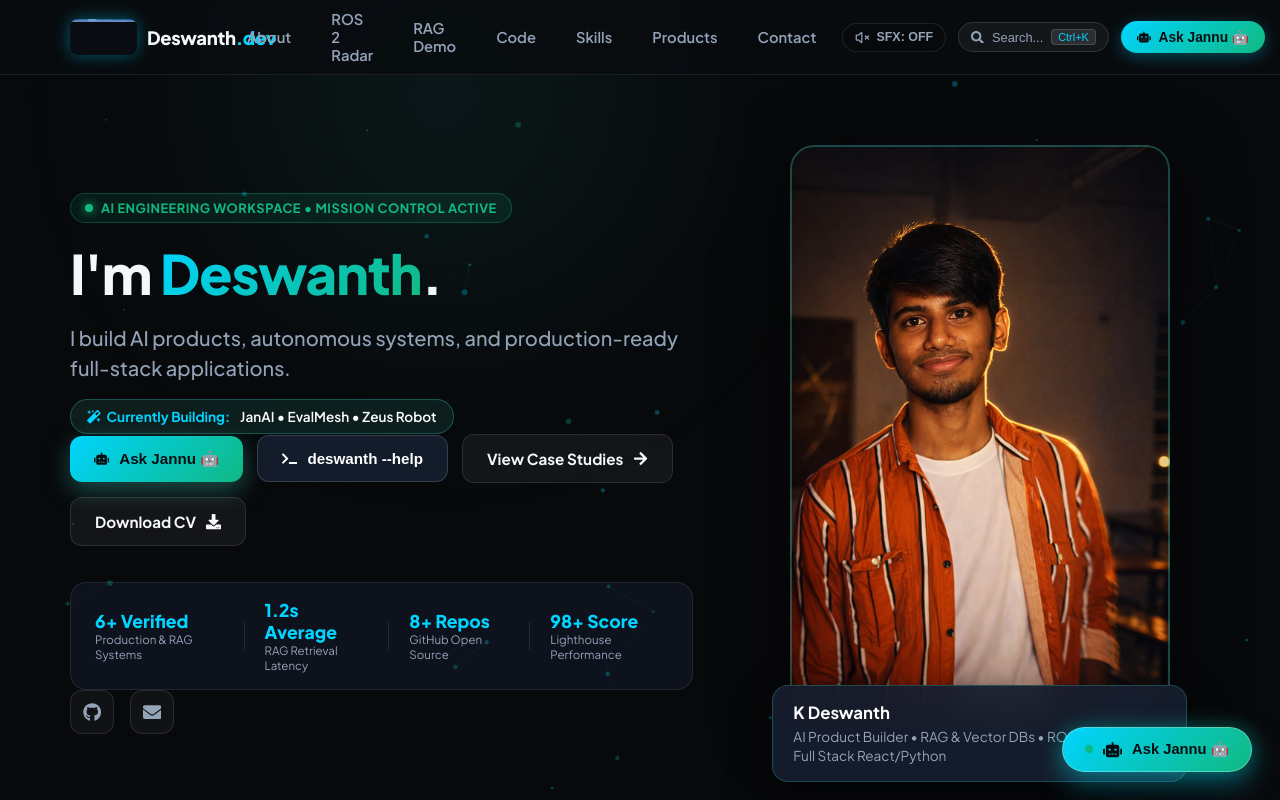
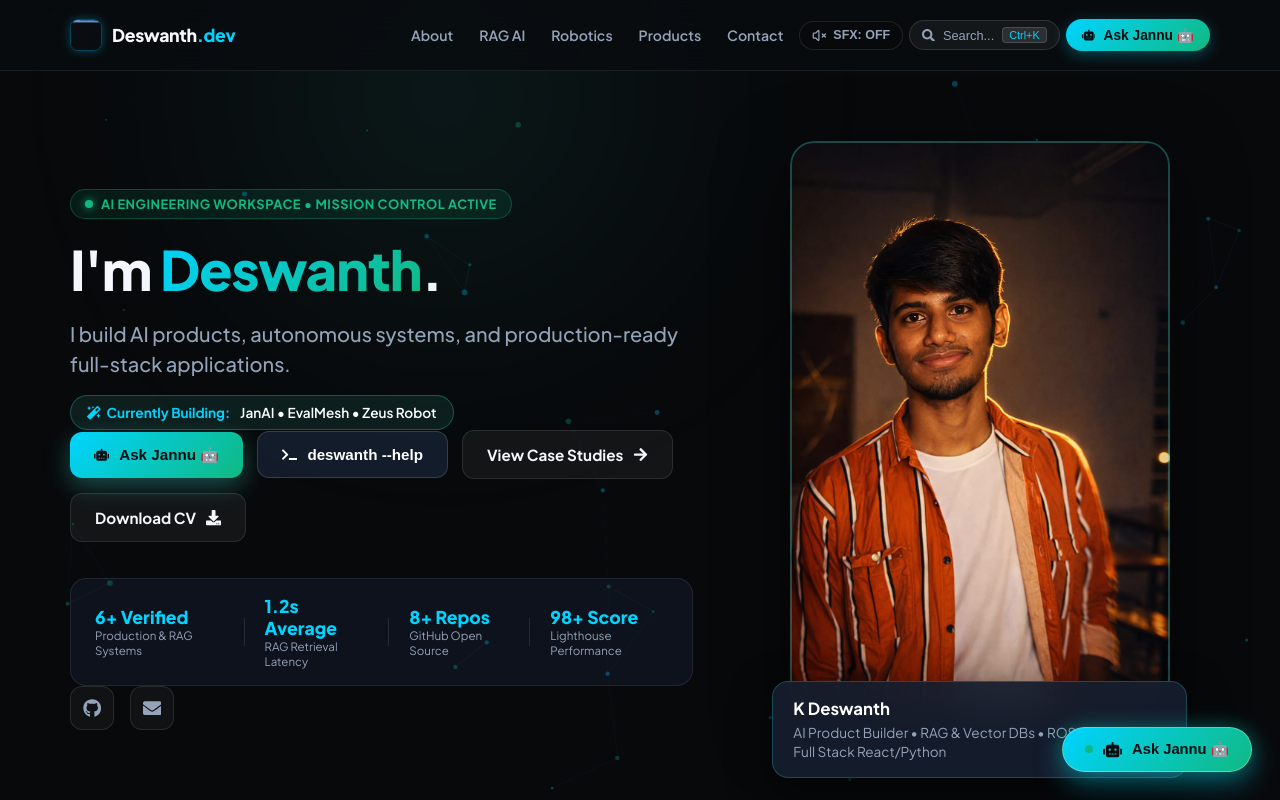
Before and after one commit to deswanth12/portfolio, a React (Vite) app: page / in a window 1280 px wide. Shown: the top 800 px of the page. Built offline with nearby package versions, Linux system fonts and the light colour scheme.

Commit message:
fix: Streamline header navigation items and fix logo sizing to prevent text overlap

```diff
--- a/src/App.jsx
+++ b/src/App.jsx
@@ -209,10 +209,8 @@ export default function App() {
 
           <div className="nav-links">
             <a href="#about">About</a>
-            <a href="#robotics">ROS 2 Radar</a>
-            <a href="#demo">RAG Demo</a>
-            <a href="#code">Code</a>
-            <a href="#skills">Skills</a>
+            <a href="#demo">RAG AI</a>
+            <a href="#robotics">Robotics</a>
             <a href="#projects">Products</a>
             <a href="#contact">Contact</a>
 
--- a/src/index.css
+++ b/src/index.css
@@ -117,8 +117,8 @@ button:focus-visible {
   display: flex;
   align-items: center;
   justify-content: space-between;
-  min-height: 74px;
-  gap: 24px;
+  min-height: 70px;
+  gap: 16px;
 }
 
 .logo {
@@ -126,18 +126,22 @@ button:focus-visible {
   align-items: center;
   gap: 10px;
   color: var(--text);
-  font-size: 1.15rem;
+  font-size: 1.1rem;
   font-weight: 800;
   letter-spacing: -0.3px;
+  white-space: nowrap;
+  flex-shrink: 0;
 }
 
 .brand-logo-img {
-  height: 36px;
-  width: auto;
-  object-fit: contain;
+  height: 32px;
+  width: 32px;
+  object-fit: cover;
   border-radius: 8px;
-  filter: drop-shadow(0 0 8px rgba(0, 212, 255, 0.4));
+  border: 1px solid rgba(0, 212, 255, 0.3);
+  box-shadow: 0 0 10px rgba(0, 212, 255, 0.3);
   transition: transform 0.25s ease;
+  flex-shrink: 0;
 }
 
 .logo:hover .brand-logo-img {
@@ -151,15 +155,17 @@ button:focus-visible {
 .nav-links {
   display: flex;
   align-items: center;
-  gap: 12px;
+  gap: 6px;
+  flex-wrap: wrap;
 }
 
 .nav-links a {
-  padding: 8px 14px;
-  color: var(--muted);
-  font-size: 0.92rem;
+  padding: 6px 10px;
+  color: var(--muted);
+  font-size: 0.88rem;
   font-weight: 600;
   border-radius: 8px;
+  white-space: nowrap;
   transition: all 0.2s ease;
 }
 
```
